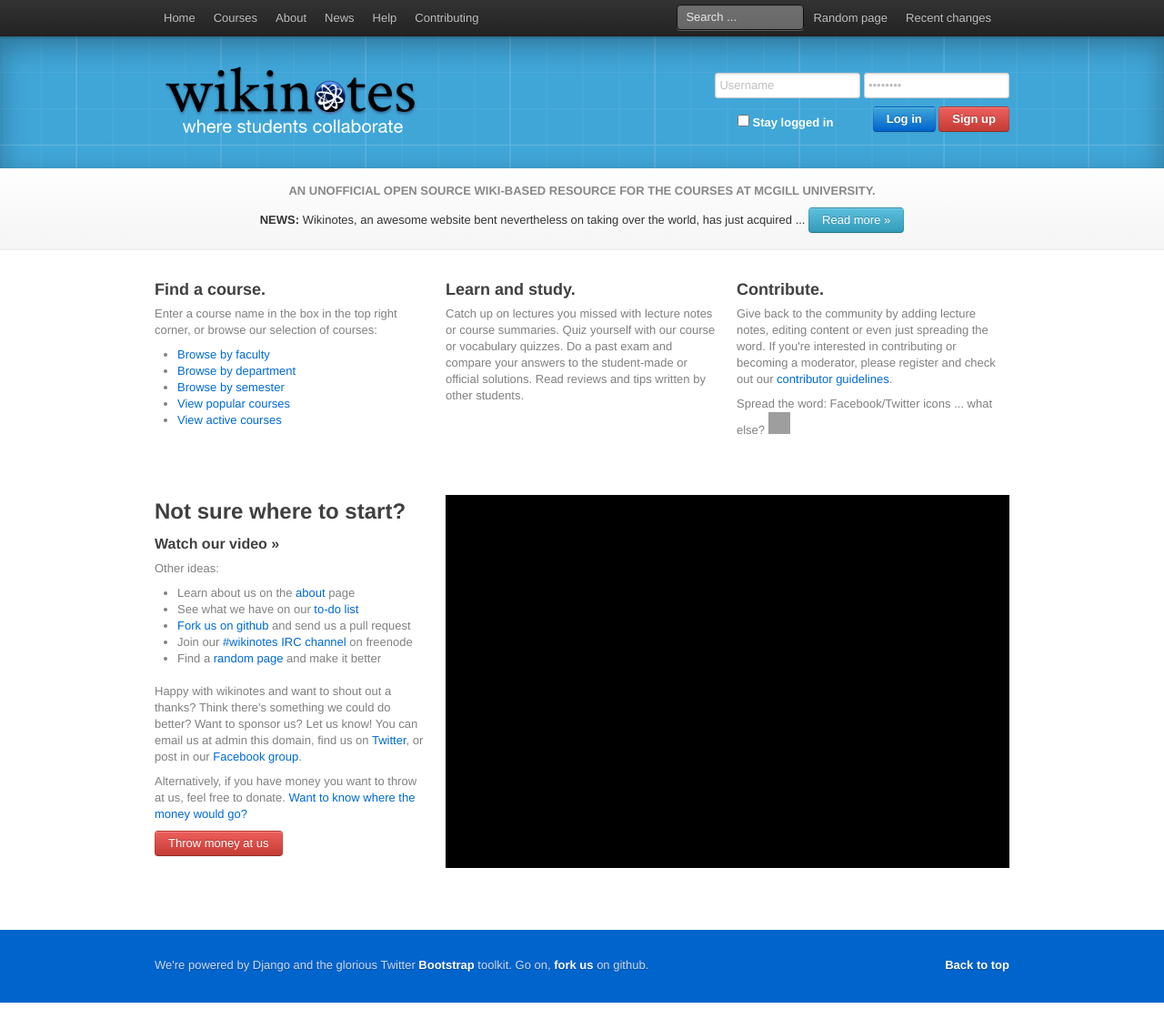
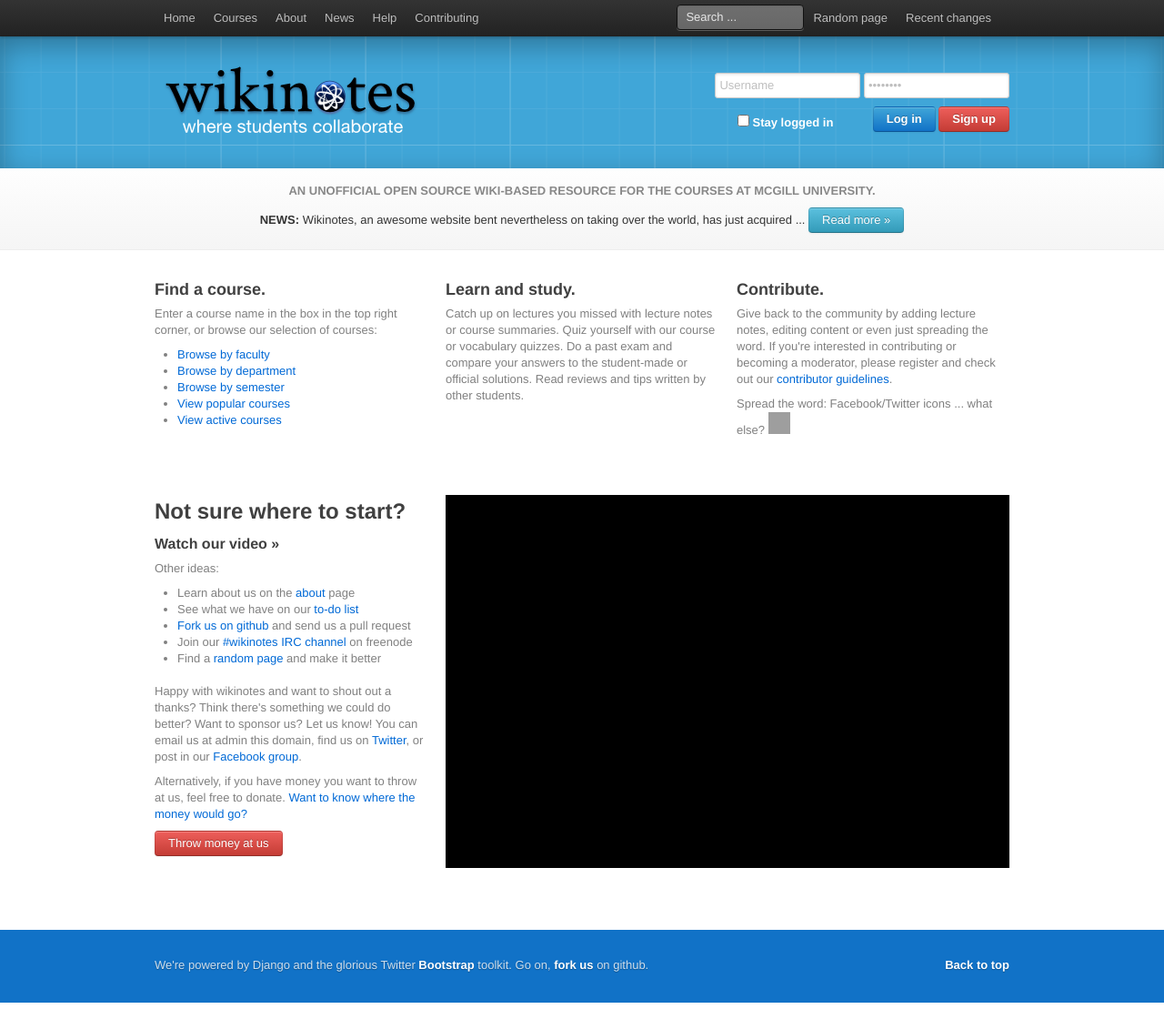
Before and after one commit to dellsystem/wikinotes, a Python web app: template main/templates/index.html in a window 1280 px wide. Shown: the whole page at 91% size. Run offline with Jinja, Linux system fonts and the light colour scheme; the template is opened without the code that fills it, so the values that code supplies are empty; style sheets or scripts are compiled from the project's sources; some libraries are stand-ins or nearby versions; grey boxes are pictures that could not be loaded.

Commit message:
make @blueDark in preboot.less a tiny bit lighter

```diff
--- a/assets/css/preboot.less
+++ b/assets/css/preboot.less
@@ -20,7 +20,7 @@
 
 // Accent Colors
 @blue:              #40A6D8;
-@blueDark:          #0064CD;
+@blueDark:          #1172C7;
 @green:             #46a546;
 @red:               #9d261d;
 @yellow:            #ffc40d;
```
